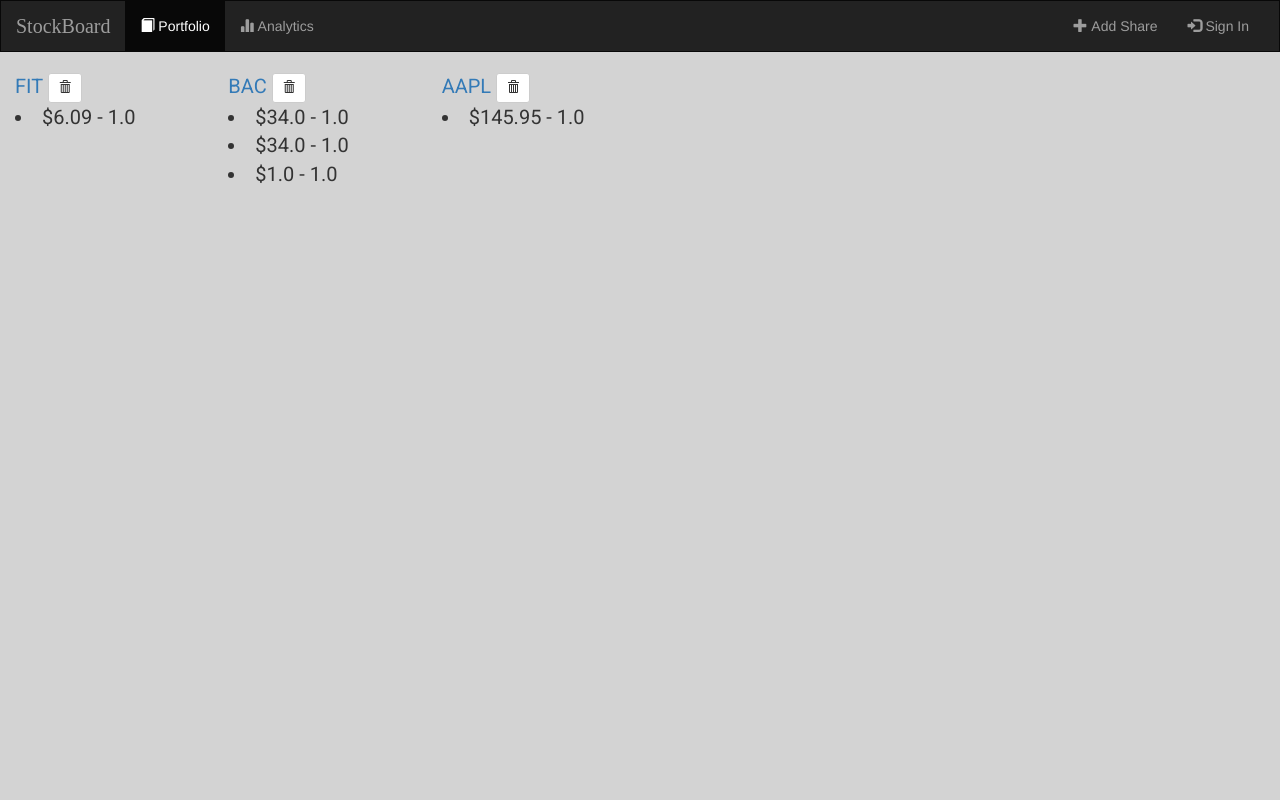
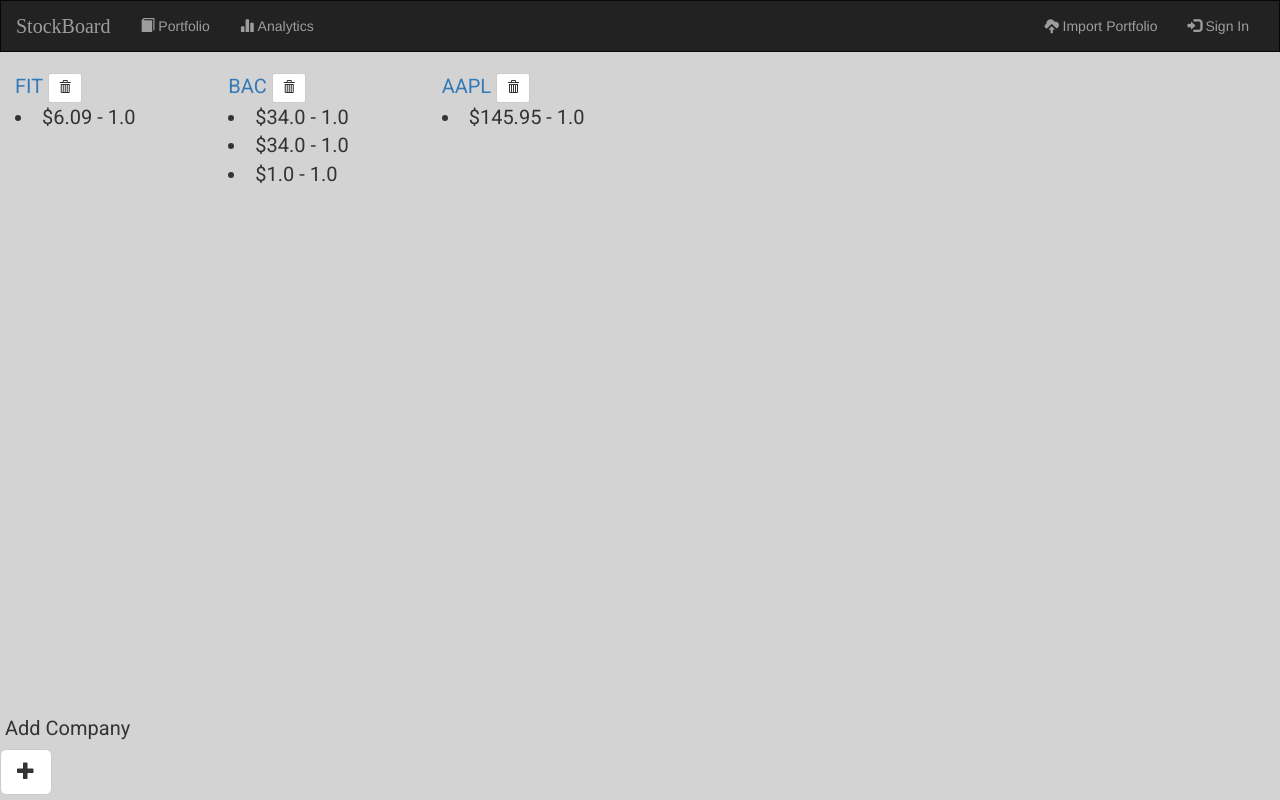
Before and after one commit to shamystic/stockboard, a Django app: page /portfolio/ in a window 1280 px wide. Run offline with Django 3.2, Linux system fonts and the light colour scheme; data comes from the database, SQL or seed files in the repository; both versions use the stored data as it was after the commit; some libraries are stand-ins or nearby versions; some web fonts are replaced.

Commit message:
added static pages

```diff
--- a/portfolio/models.py
+++ b/portfolio/models.py
@@ -2,6 +2,9 @@
 from django.core.urlresolvers import reverse
 
 # Create your models here.
+
+class Excel(models.Model):
+    portfolio_file = models.FileField()
 
 
 class Company(models.Model):
--- a/portfolio/templates/portfolio/base.html
+++ b/portfolio/templates/portfolio/base.html
@@ -30,13 +30,13 @@
     <div class="collapse navbar-collapse" id = "topNavBar">
 {#        These are the items to be collapsed, identified by topNavBar#}
         <ul class="nav navbar-nav">
-            <li class = "active">
-                <a href = {% url 'portfolio:index' %}>
+            <li class = "">
+                <a href = {% url 'portfolio:pv' %}>
                     <span class = "glyphicon glyphicon-book" aria-hidden = "true"></span>&nbsp;Portfolio
                 </a>
             </li>
             <li class = "">
-                <a href = "#">
+                <a href = {% url 'portfolio:analytics' %}>
                     <span class = "glyphicon glyphicon-stats" aria-hidden = "true"></span>&nbsp;Analytics
                 </a>
             </li>
@@ -49,11 +49,13 @@
 {#                <button type = "submit" class = "btn btn-default">Search</button>#}
 {#        </form>#}
         <ul class = "nav navbar-nav navbar-right">
-             <li class = "">
-                <a href = {% url 'portfolio:company-add' %}>
-                    <span class = "glyphicon glyphicon-plus" aria-hidden = "true"></span>&nbsp;Add Share
+
+         <li class = "">
+                <a href = {% url 'portfolio:import' %}>
+                    <span class = "glyphicon glyphicon-cloud-upload" aria-hidden = "true"></span>&nbsp;Import Portfolio
                 </a>
             </li>
+
 
              <li class = "">
                 <a href = "#">
--- a/portfolio/templates/portfolio/index.html
+++ b/portfolio/templates/portfolio/index.html
@@ -2,28 +2,6 @@
 {% block body %}
 
 
-        {% for company in object_list %}
-{#        listview stores everything in object_list, which we renamed.#}
-       <div class = 'col-sm-4 col-lg-2' style = "font-family: 'Roboto'; font-size: 20px;;">
-
-            <a href = "{% url 'portfolio:detail' company.id %}">{{ company.ticker }}</a>
-            <!-- Delete Button -->
-        <form action = "{% url 'portfolio:company-delete' company.id %}" method = 'post' style = "display: inline;">
-        {% csrf_token %}
-        <input type = "hidden" name = "company_id" value = "{{company.id}}"/>
-        <button type = "submit" class = "btn btn-default btn-sm">
-          <span class = "glyphicon glyphicon-trash"></span>
-        </button>
-      </form>
-            {% for stock in company.stock_set.all %}
-            <li>${{ stock.price_paid }} - {{ stock.quantity }}</li>
-            {% endfor %}
-
-        </div>
-
-
-
-        {% endfor %}
-
+<h1>Welcome to StockBoard!</h1>
 
 {%  endblock %}
--- /dev/null
+++ b/portfolio/templates/portfolio/pv.html
@@ -0,0 +1,38 @@
+{% extends 'portfolio/base.html' %}
+{% block body %}
+
+
+        {% for company in object_list %}
+{#        listview stores everything in object_list, which we renamed.#}
+       <div class = 'col-sm-4 col-lg-2' style = "font-family: 'Roboto'; font-size: 20px;">
+
+            <a href = "{% url 'portfolio:detail' company.id %}">{{ company.ticker }}</a>
+            <!-- Delete Button -->
+        <form action = "{% url 'portfolio:company-delete' company.id %}" method = 'post' style = "display: inline;">
+        {% csrf_token %}
+        <input type = "hidden" name = "company_id" value = "{{company.id}}"/>
+        <button type = "submit" class = "btn btn-default btn-sm">
+          <span class = "glyphicon glyphicon-trash"></span>
+        </button>
+      </form>
+            {% for stock in company.stock_set.all %}
+            <li>${{ stock.price_paid }} - {{ stock.quantity }}</li>
+
+            {% endfor %}
+
+        </div>
+
+
+
+        {% endfor %}
+
+<form action = "{% url 'portfolio:company-add' %}" method = 'post' style="position: absolute; bottom: 5px;">
+         {% csrf_token %}
+         <h3 style = "padding-left: 5px; font-family: 'Roboto'; font-size: 20px;">Add Company</h3>
+
+         <button type = "submit" class = "btn btn-default btn-lg">
+           <span class = "glyphicon glyphicon-plus"></span>
+         </button>
+       </form>
+
+{%  endblock %}
--- a/portfolio/urls.py
+++ b/portfolio/urls.py
@@ -7,6 +7,8 @@
 urlpatterns = [
     url(r'^$', views.IndexView.as_view(), name = 'index'),
 
+    url(r'portfolio/$', views.PortfolioView.as_view(), name = 'pv'),
+
     url(r'company/add/$', views.CompanyCreate.as_view(), name = "company-add"),
 
     url(r'company/add-stock/$', views.StockCreate.as_view(success_url="/"), name = "stock-add"),
@@ -14,4 +16,8 @@
     url(r'^(?P<pk>[0-9]+)/$', views.DetailView.as_view(), name = 'detail'),
 
     url(r'company/(?P<pk>[0-9]+)/delete/$', views.CompanyDelete.as_view(), name = 'company-delete'),
+
+    url(r'import/$', views.ExcelAdd.as_view(), name = "import"),
+
+    url(r'analytics/$', views.AnalyticView.as_view(), name = "analytics"),
 ]
--- a/portfolio/views.py
+++ b/portfolio/views.py
@@ -1,6 +1,6 @@
 from django.shortcuts import render
 from django.views import generic
-from .models import Company, Stock
+from .models import Company, Stock, Excel
 from django.views.generic.edit import CreateView, DeleteView
 from django.core.urlresolvers import reverse_lazy
 
@@ -13,9 +13,26 @@
     def get_queryset(self):
         return Company.objects.all()
 
+class PortfolioView(generic.ListView):
+    template_name = 'portfolio/pv.html'
+
+    def get_queryset(self):
+        return Company.objects.all()
+
+class AnalyticView(generic.ListView):
+    template_name = 'portfolio/analytics.html'
+
+    def get_queryset(self):
+        return Company.objects.all()
+
 class DetailView(generic.DetailView):
     model = Company
     template_name = 'portfolio/detail.html'
+
+class ExcelAdd(CreateView):
+    model = Excel
+    # attributes we need from the user
+    fields = ['portfolio_file']
 
 class CompanyCreate(CreateView):
     model = Company
```
Also changed, not shown: portfolio/templates/portfolio/analytics.html (added, +18 -0 lines), portfolio/templates/portfolio/excel_form.html (added, +31 -0 lines), README.md, db.sqlite3.
